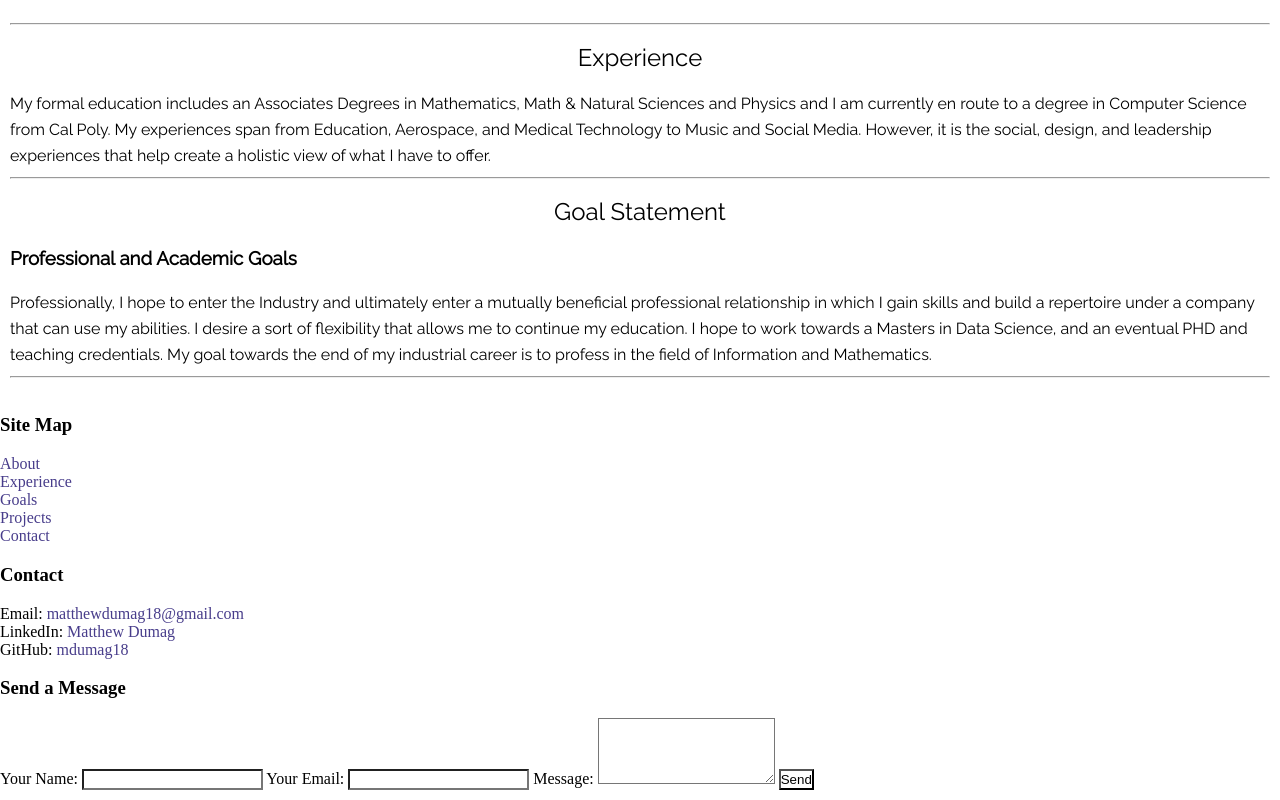
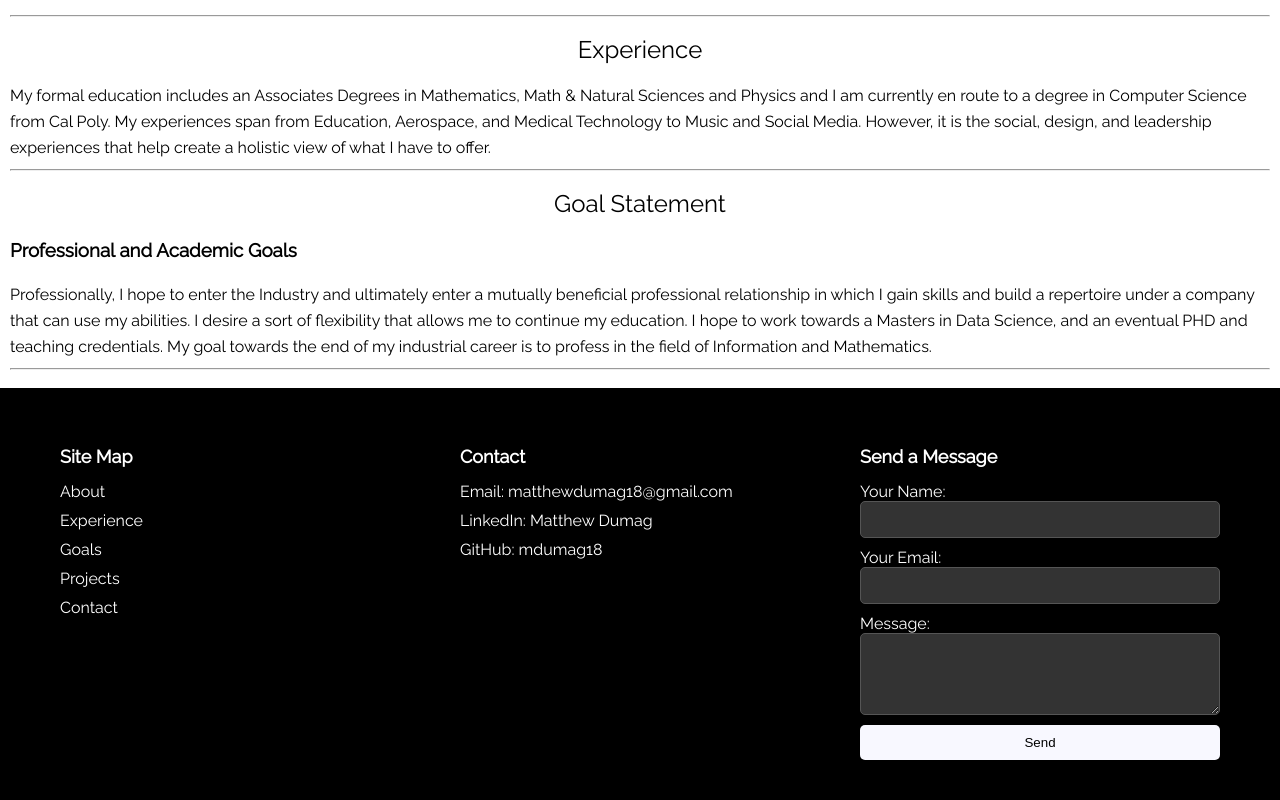
Before and after one commit to mdumag18/Personal-Website, a plain HTML site: page index.html in a window 1280 px wide. Shown: the part 529-1329 px from the top of the page. Drawn offline with Linux system fonts and the light colour scheme.

Commit message:
Updated footer, music data.

```diff
--- a/styles.css
+++ b/styles.css
@@ -1,5 +1,12 @@
 * {
-  background-color: white;
+  box-sizing: border-box; /* Only include the box-sizing rule */
+}
+
+/* Apply white background only where needed */
+body, html {
+  background-color: white; /* Set the default background color for the page */
+  margin: 0;
+  padding: 0;
 }
 
 header {
@@ -253,3 +260,81 @@ hr {
   transform: none;
   transition-delay: 0.3s;
 }
+
+footer {
+  background-color: black; /* Black background for the footer */
+  color: white; /* White text in the footer */
+  padding: 40px 0; /* Padding around the footer */
+  font-family: 'Raleway', sans-serif; /* Font style */
+  width: 100%; /* Ensure the footer takes up full width */
+  box-sizing: border-box; /* Ensure padding and border are included in the element's total width and height */
+}
+
+.footer-container {
+  display: flex;
+  justify-content: space-around;
+  align-items: flex-start;
+  max-width: 1200px;
+  margin: 0 auto;
+  flex-wrap: wrap;
+}
+
+.footer-column {
+  flex: 1;
+  min-width: 250px;
+  margin: 0 20px;
+}
+
+.footer-column h3 {
+  color: white;
+  font-size: 18px;
+  margin-bottom: 15px;
+}
+
+.footer-column ul {
+  list-style-type: none;
+  padding: 0;
+  margin: 0;
+}
+
+.footer-column ul li {
+  margin-bottom: 10px;
+}
+
+.footer-column ul li a {
+  color: white;
+  text-decoration: none;
+}
+
+.footer-column ul li a:hover {
+  color: darkgoldenrod;
+}
+
+form {
+  display: flex;
+  flex-direction: column;
+  width: 100%;
+  max-width: 400px;
+}
+
+form input, form textarea {
+  background-color: #333;
+  color: white;
+  border: 1px solid #555;
+  margin-bottom: 10px;
+  padding: 10px;
+  border-radius: 5px;
+}
+
+button {
+  padding: 10px;
+  background-color: ghostwhite;
+  color: black;
+  border: none;
+  border-radius: 5px;
+  cursor: pointer;
+}
+
+button:hover {
+  background-color: gray;
+}
```
Also changed, not shown: Images/musicdata.jpg (deleted), 1 other file.
